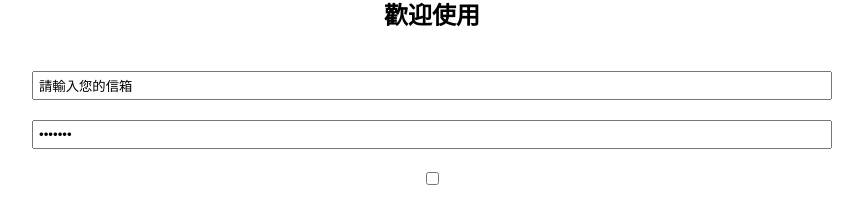
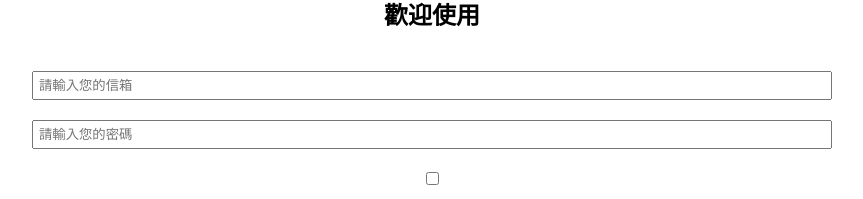
Before and after one commit to leechinghua/member-react, a Next.js app: page /login/login-1 in a window 1280 px wide. Shown: the part 132-331 px from the top of the page, without its empty margins (208-1071 px from the left). Built offline with nearby package versions, Linux system fonts and the light colour scheme.

Commit message:
加入placeholder

```diff
--- a/components/login/login.js
+++ b/components/login/login.js
@@ -4,9 +4,9 @@ import Image from 'next/image'
 import { MdOutlineRemoveRedEye } from 'react-icons/md'
 
 export default function Login() {
-  const [inputEmail, setInputEmail] = useState('請輸入您的信箱')
+  const [inputEmail, setInputEmail] = useState('')
   // 密碼輸入框
-  const [inputPassword, setInputPassword] = useState('請輸入您的密碼')
+  const [inputPassword, setInputPassword] = useState('')
   // 顯示密碼的核取方塊使用，切換是否要呈現密碼
   const [showPassword, setShowPassword] = useState(false)
 
@@ -22,6 +22,7 @@ export default function Login() {
                 value={inputEmail}
                 name="email"
                 id="email"
+                placeholder="請輸入您的信箱"
                 onChange={(e) => {
                   setInputEmail(e.target.value)
                 }}
@@ -33,6 +34,7 @@ export default function Login() {
                 value={inputPassword}
                 name="password"
                 id="password"
+                placeholder="請輸入您的密碼"
                 onChange={(e) => {
                   setInputPassword(e.target.value)
                 }}
```
